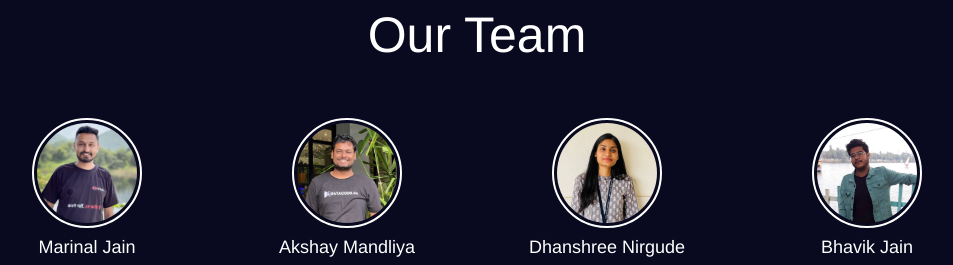
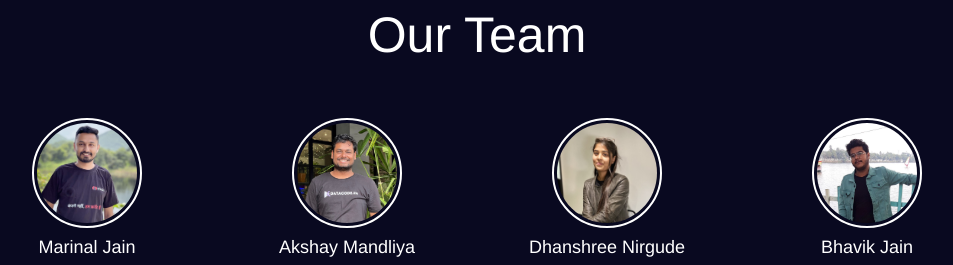
Before and after one commit to wittyhacks/wittyhacks.com, a plain HTML site: page index.html in a window 1280 px wide. Shown: the part 8880-9145 px from the top of the page, without its empty margins (163-1116 px from the left). Drawn offline with nearby package versions, Linux system fonts and the light colour scheme.

Commit message:
dhanshree img added in team section

```diff
--- a/index.html
+++ b/index.html
@@ -936,7 +936,7 @@
           </div>
           <div class="tcard">
             <div class="tcirc">
-              <img src="assets/img/team/priyanshi.JPEG" alt="">
+              <img src="assets/img/team/dhandhree.jpeg" alt="">
             </div>
             <h4>Dhanshree Nirgude</h4>
             <p>Organizer</p>
```
Also changed, not shown: assets/img/team/dhandhree.jpeg (added).
